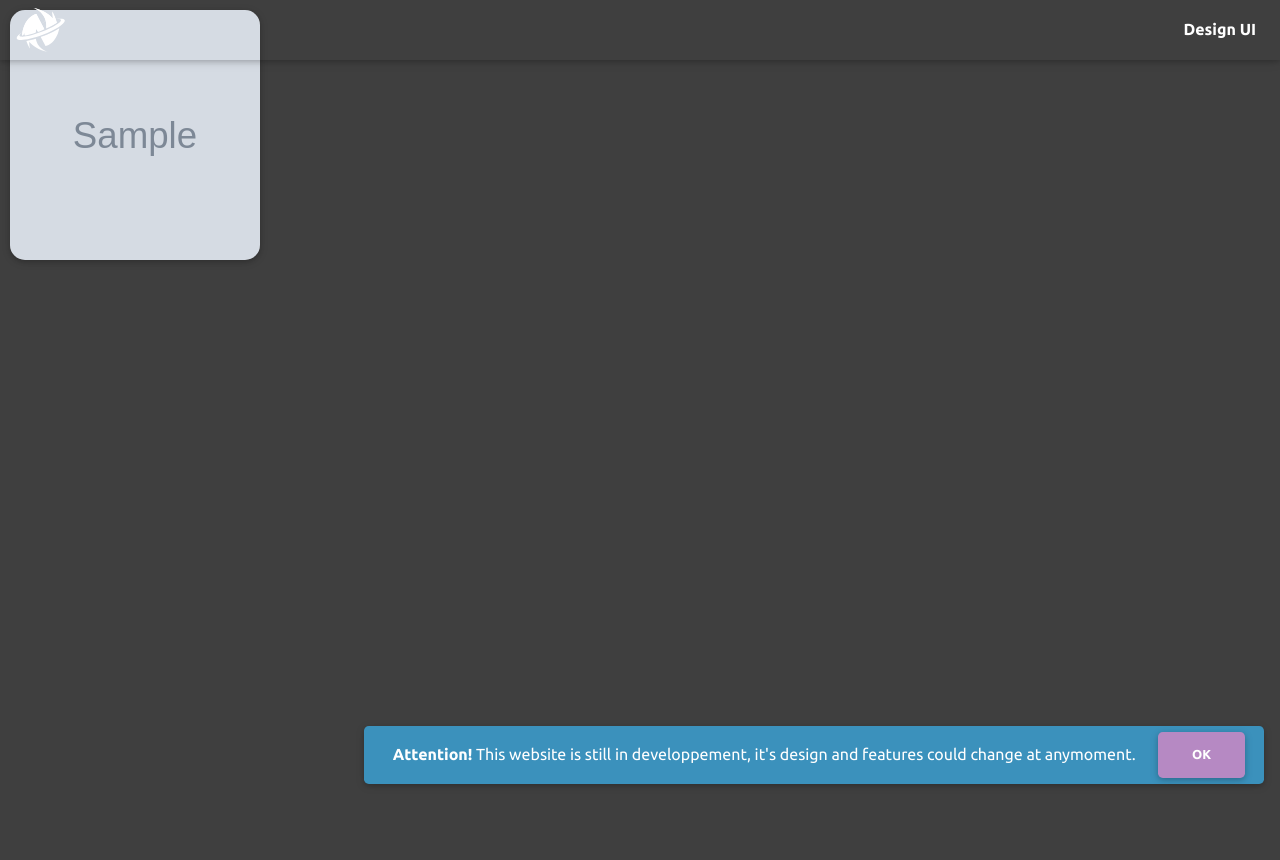
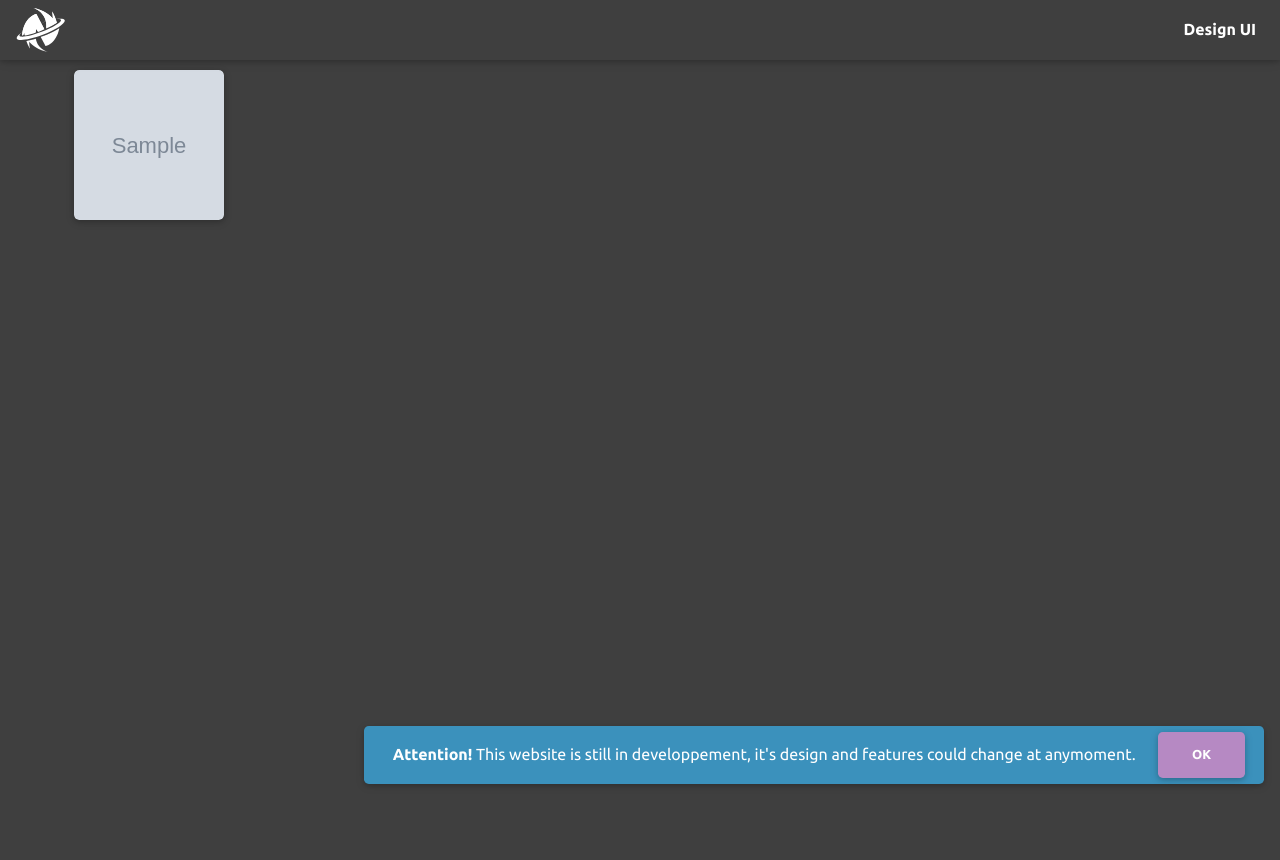
Before and after one commit to Nepmia/Design-UI-N3-, a Flask app: template N3/template/base.html in a window 1280 px wide. Before the commit the page ends 785 px from the top, so only its background shows below. Run offline with Flask 2, Linux system fonts and the light colour scheme; the template is opened without the code that fills it: most values are stand-ins (such as "Sample title", 1, 10 or a date in 2020); grey boxes marked "Sample" are stand-in pictures; some libraries are stand-ins or nearby versions.

Commit message:
Added dynamic flex animation and resized the tiles

```diff
--- a/N3/static/css/main.css
+++ b/N3/static/css/main.css
@@ -43,9 +43,11 @@
     transition: 0.5s cubic-bezier(.77,.07,.71,.94);
 }
 .dsui-container{
-    width: 100%;
+    width: 95%;
     height: 120%;
     transition: 0.2s ease;
+    transform: translate(0px,60px);
+    margin-left: 5%;
 }
 .dsui-subcontainer{
     width: 100%;
@@ -53,10 +55,9 @@
     display:flex;
     justify-content: left;
     transition: 0.2s ease;
-
 }
 .dsui-img{
-    border-radius: 15px;
+    border-radius: 5px;
     transition: 0.2s ease;
 }
 .dsui-img:hover{
@@ -68,10 +69,11 @@
 .dsui-img-container{
     background-color: #5f5f5f38;
     transition: 0.2s ease;
-    border-radius: 15px;
-    margin: 10px;
-    width: 250px;
-    height: 250px;
+    border-radius: 5px;
+    width: 150px;
+    height: 150px;
+    margin: 5px;
+    overflow: hidden;
 }
 .dsui-img-container:hover .dsui-img{
     opacity: 0.5;
@@ -93,6 +95,12 @@
 .visibleDSH{
     opacity: 1 !important;
     transition: 0.2s ease !important;
-    transform: translate(0px,-30px);
+    transform: translate(0px,-23px);
     background: radial-gradient(circle, rgba(2,0,36,0) 0%, rgba(255,255,255,1) 0%, rgba(0,212,255,0) 100%);
 }
+.visibleDSHH{
+    opacity: 1 !important;
+    transition: 0.2s ease !important;
+    transform: translate(0px,-47px);
+    background: radial-gradient(circle, rgba(2,0,36,0) 0%, rgba(255,255,255,1) 0%, rgba(0,212,255,0) 100%);
+}
--- a/N3/static/js/main.js
+++ b/N3/static/js/main.js
@@ -5,7 +5,7 @@ $(document).ready(function() {
           $('.navbar').addClass('primary-color').removeClass('transparent');
           $('#SPNGI').attr('width','35').attr('height','35');
       } else {
-          $('.navbar').removeClass('primary-color').addClass('tranparent');
+          $('.navbar').removeClass('primary-color').addClass('transparent');
           $('#SPNGI').attr('width','50').attr('height','50');
       }
     });
@@ -30,8 +30,80 @@ window.onload = function(){
 
 $(document).ready(function(){
     $('.dsui-img-container').hover(function(){
+    var $HT = 25;
+        if ( $(this).find('p').height() < $HT){
+
+
         $(this).find('p').addClass('visibleDSH').removeClass('hiddenDSH');
-    }, function(){
-        $(this).find('p').removeClass('visibleDSH').addClass('hiddenDSH');
+    } else if ($(this).find('p').height() > $HT){
+        $(this).find('p').addClass('visibleDSHH').removeClass('hiddenDSH');
+    }}, function(){
+        $(this).find('p').removeClass('visibleDSH').addClass('hiddenDSH').removeClass('visibleDSHH');
     })
 })
+
+
+$(window).resize(function(){
+    var $minW = 500;
+    if ( $(window).width() < $minW) {
+        $('.dsui-subcontainer').css('justify-content','center');
+    }
+    else if ( $(window).width() > $minW) {
+        $('.dsui-subcontainer').css('justify-content','left');
+    }
+})
+
+window.addEventListener('load', function(event) {
+    var targetClassName = 'flex-wrap-anim';
+    var defaultDuration = '0.8s';
+
+    var dummyList = [];
+    function addDummy(item, duration) {
+      var top = item.offsetTop;
+      var left = item.offsetLeft;
+      setTimeout(function() {
+        item.style.position = 'absolute';
+        item.style.top = top + 'px';
+        item.style.left = left + 'px';
+
+        var dummyDiv = document.createElement('div');
+        dummyDiv.classList.add(targetClassName + '-dummy');
+        var rect = item.getBoundingClientRect();
+        dummyDiv.style.width = rect.width + 'px';
+        dummyDiv.style.height = rect.height + 'px';
+        dummyDiv.style.margin = '5px';
+        dummyDiv.style.visibility = 'hidden';
+        dummyDiv['__' + targetClassName + '_pair'] = item;
+        dummyDiv['__' + targetClassName + '_duration'] = duration;
+        item.parentNode.appendChild(dummyDiv);
+        dummyList.push(dummyDiv);
+      }, 0);
+    }
+
+    var conts = document.getElementsByClassName(targetClassName);
+    for (var i = 0, max = conts.length; i < max; i++) {
+      var cont = conts[i];
+      cont.style.position = 'relative';
+      var duration = cont.getAttribute('data-duration')
+        || defaultDuration;
+      var items = cont.getElementsByTagName('div');
+      for (var i = 0, max = items.length; i < max; i++) {
+        addDummy(items[i], duration);
+      }
+    }
+
+    window.addEventListener('resize', function(event) {
+      dummyList.forEach(function(dummyDiv) {
+        var item = dummyDiv['__' + targetClassName + '_pair'];
+        var duration = dummyDiv['__' + targetClassName + '_duration'];
+        if (item.offsetTop != dummyDiv.offsetTop) {
+          item.style.transition = 'all ' + duration;
+          item.style.top = dummyDiv.offsetTop + 'px';
+          item.style.left = dummyDiv.offsetLeft + 'px';
+        } else {
+          item.style.transition = '';
+          item.style.left = dummyDiv.offsetLeft + 'px';
+        }
+      });
+    });
+  });
--- a/N3/template/base.html
+++ b/N3/template/base.html
@@ -57,11 +57,11 @@
 <!-- /.DevAlert-->
 <!--- Content --->
 <div class="dsui-container vh-100">
-<div class="flex-wrap dsui-subcontainer ">
+<div class="flex-wrap dsui-subcontainer flex-wrap-anim">
   {% for img in demilsez %}
-  <div class="dsui-img-container z-depth-1 hoverable" data-tilt>
-    <img width="250" height="250" src="{{url_for("static", filename="demilsez/" + img)}}" class="dsui-img">
-    <p class="dsui-hover hiddenDSH ubuntuB">{{img}}</p>
+  <div class="dsui-img-container z-depth-1" data-tilt>
+    <img width="150" height="150" src="{{url_for("static", filename="demilsez/" + img)}}" class="dsui-img">
+    <p class="dsui-hover hiddenDSH ubuntuB z-depth-1" style="pointer-events: none;">{{img}}</p>
   </div>
   {% endfor %}
 </div>
```
